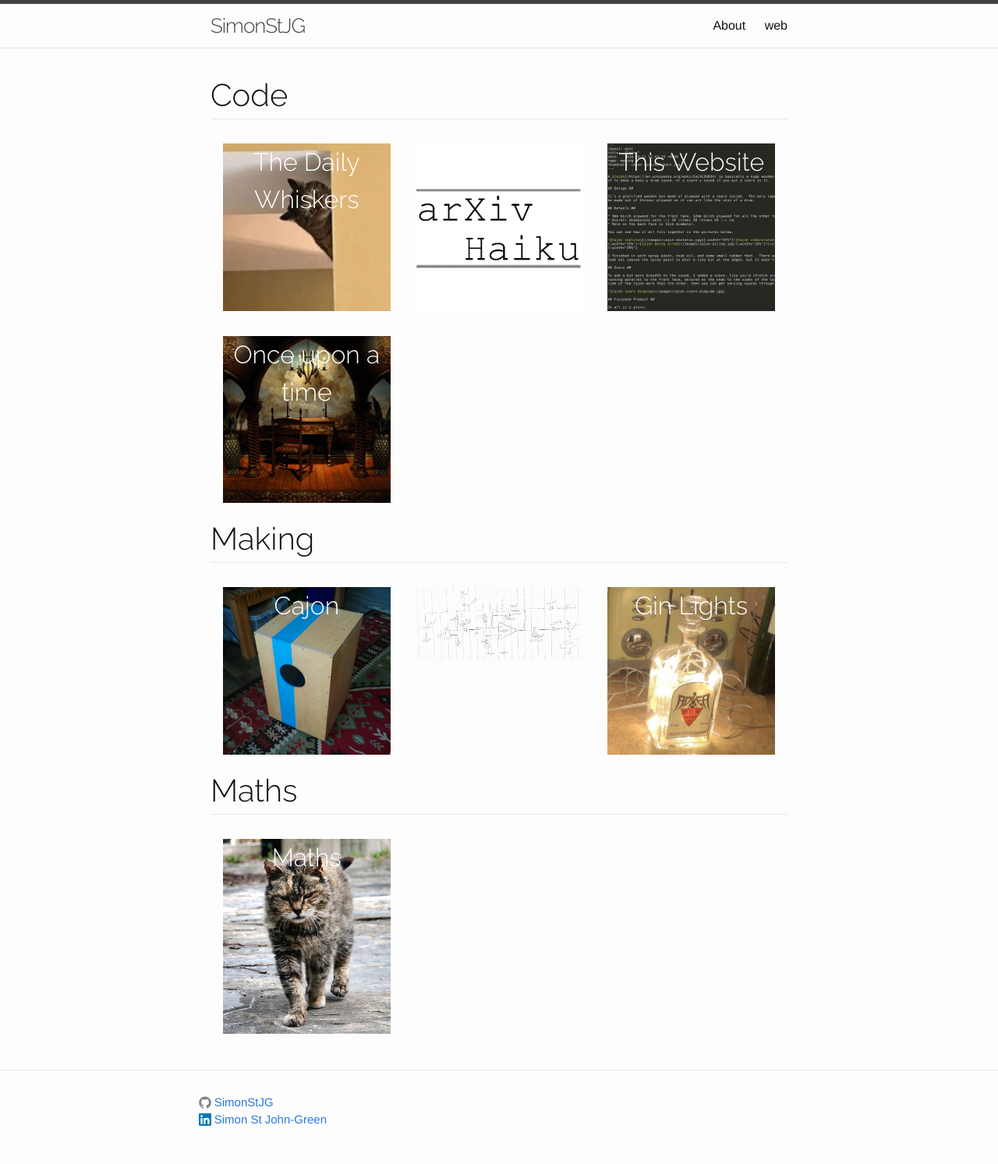
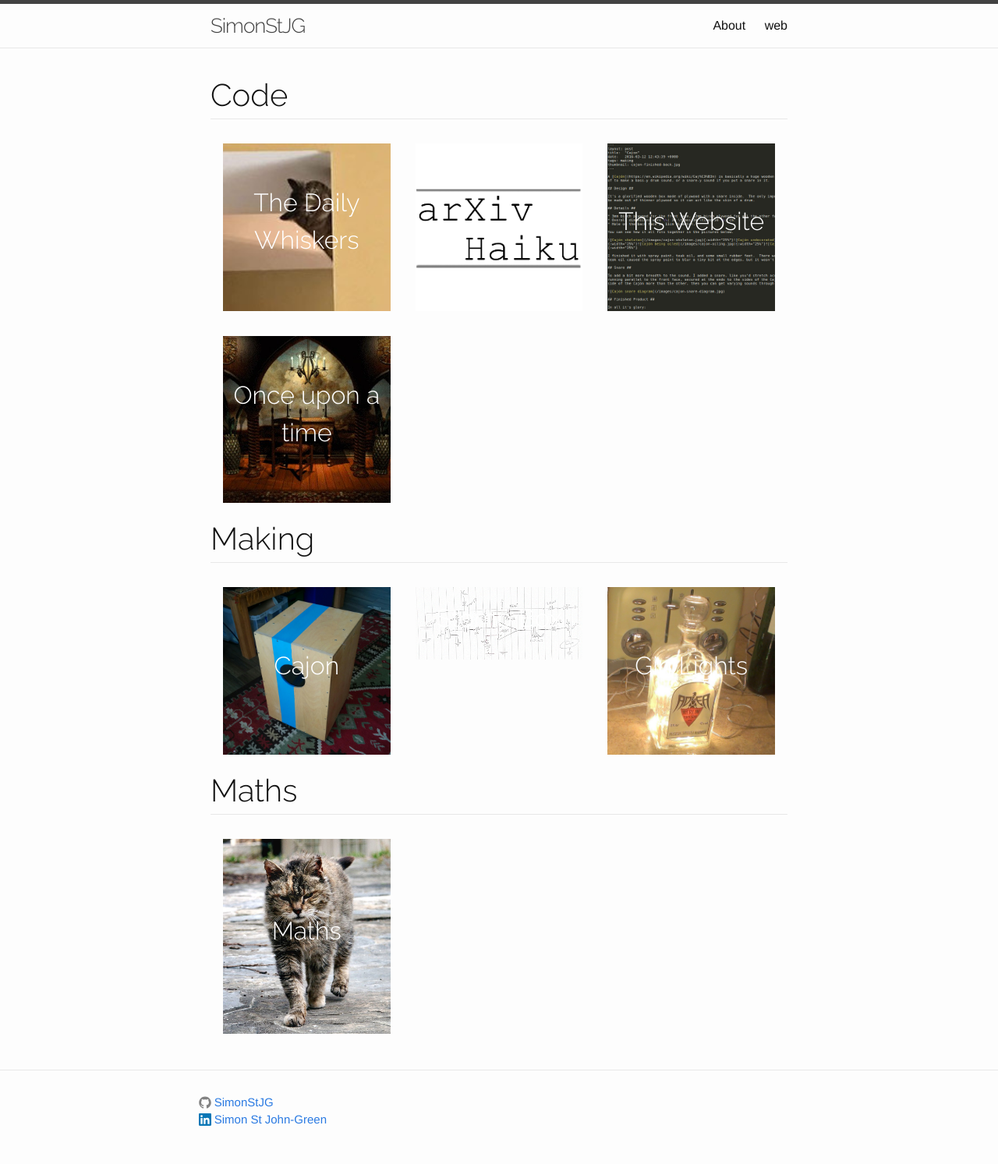
Before and after one commit to SimonStJG/SimonStJG.github.io, a Jekyll site: the page built from index.html, in a window 1280 px wide. Shown: the whole page at 78% size. Built offline with Jekyll 4.4.1, drawn with Linux system fonts in a browser that asks for light colours.

Commit message:
Center text vertically

```diff
--- a/_sass/_grid.scss
+++ b/_sass/_grid.scss
@@ -52,8 +52,13 @@ div.index-grid {
     text-align: center;
     left: 0;
     position: absolute;
-    top: 0;
     width: 100%;
+
+    // Causes the text to be centered  vertically.
+    // Relies on the fact that "top" measures from the parent, wheras
+    // transform measures from itself.
+    top: 50%;
+    transform: translateY(-50%);
 
     // Without this, hover won't work properly on opaque-image.
     pointer-events: none;
```
Also changed, not shown: 1 other file.
